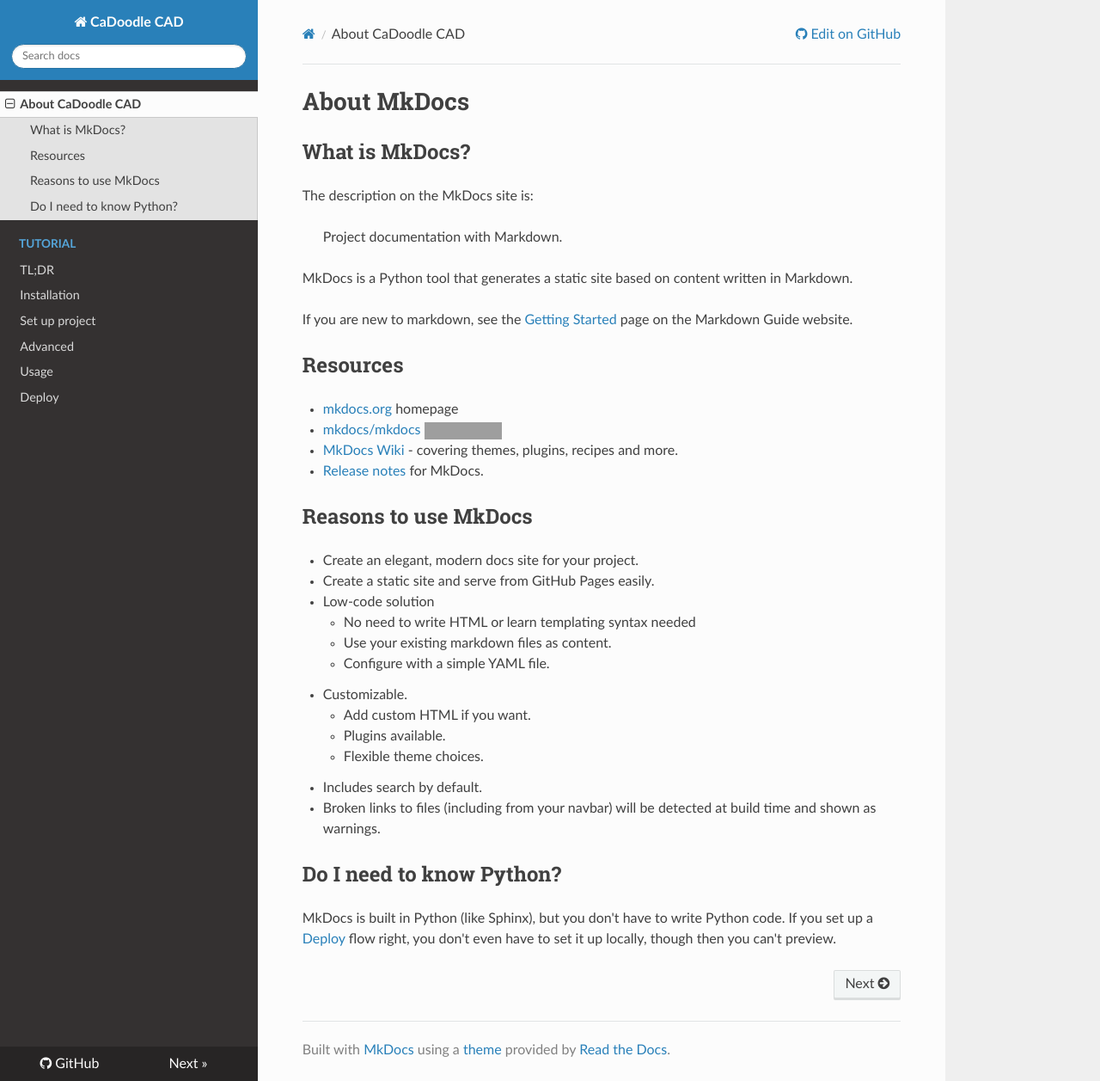
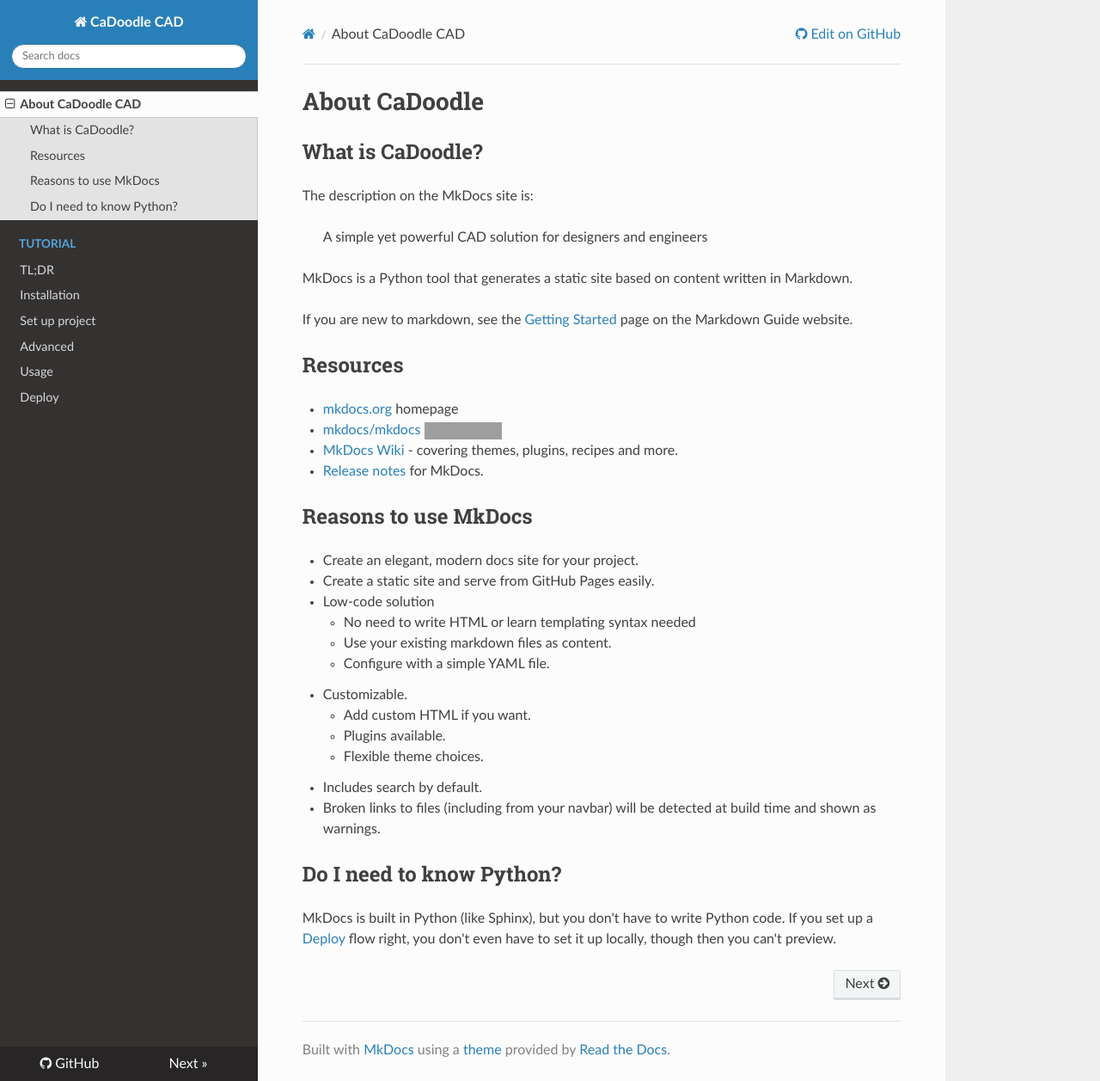
Before and after one commit to CaDoodleWebsite/cadoodlecad.github.io, an MkDocs documentation site: the page built from docs/docs/landing.md, in a window 1280 px wide and 1257 px high. Shown: the whole window at 86% size. Built offline with MkDocs 1.6.1, drawn with Linux system fonts in a browser that asks for light colours; nearby versions of some CDN libraries; grey boxes are pictures that could not be loaded.

Commit message:
Added CaDoodle name to template

```diff
--- a/docs/docs/landing.md
+++ b/docs/docs/landing.md
@@ -1,11 +1,11 @@
-# About MkDocs
+# About CaDoodle
 
 
-## What is MkDocs?
+## What is CaDoodle?
 
 The description on the MkDocs site is:
 
-> Project documentation with Markdown.
+> A simple yet powerful CAD solution for designers and engineers
 
 MkDocs is a Python tool that generates a static site based on content written in Markdown.
 
```
Also changed, not shown: 1 other file.
